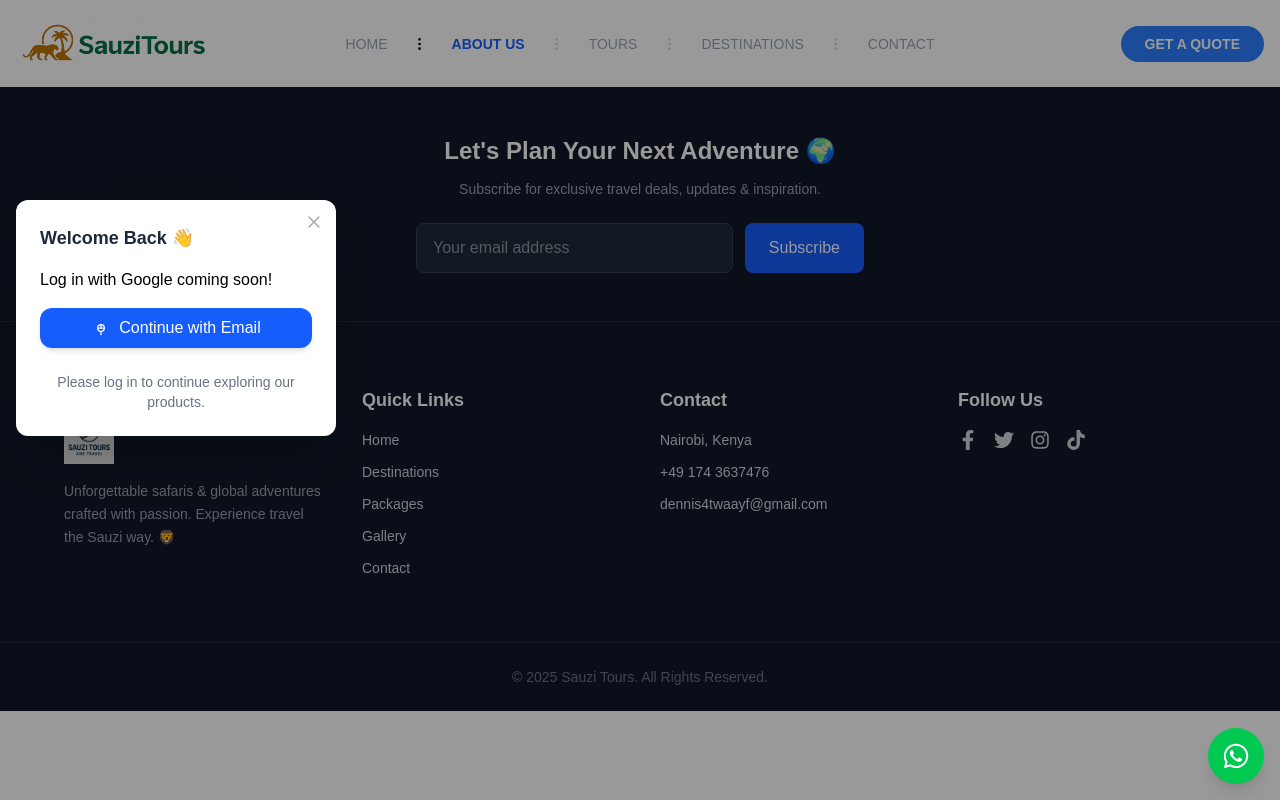
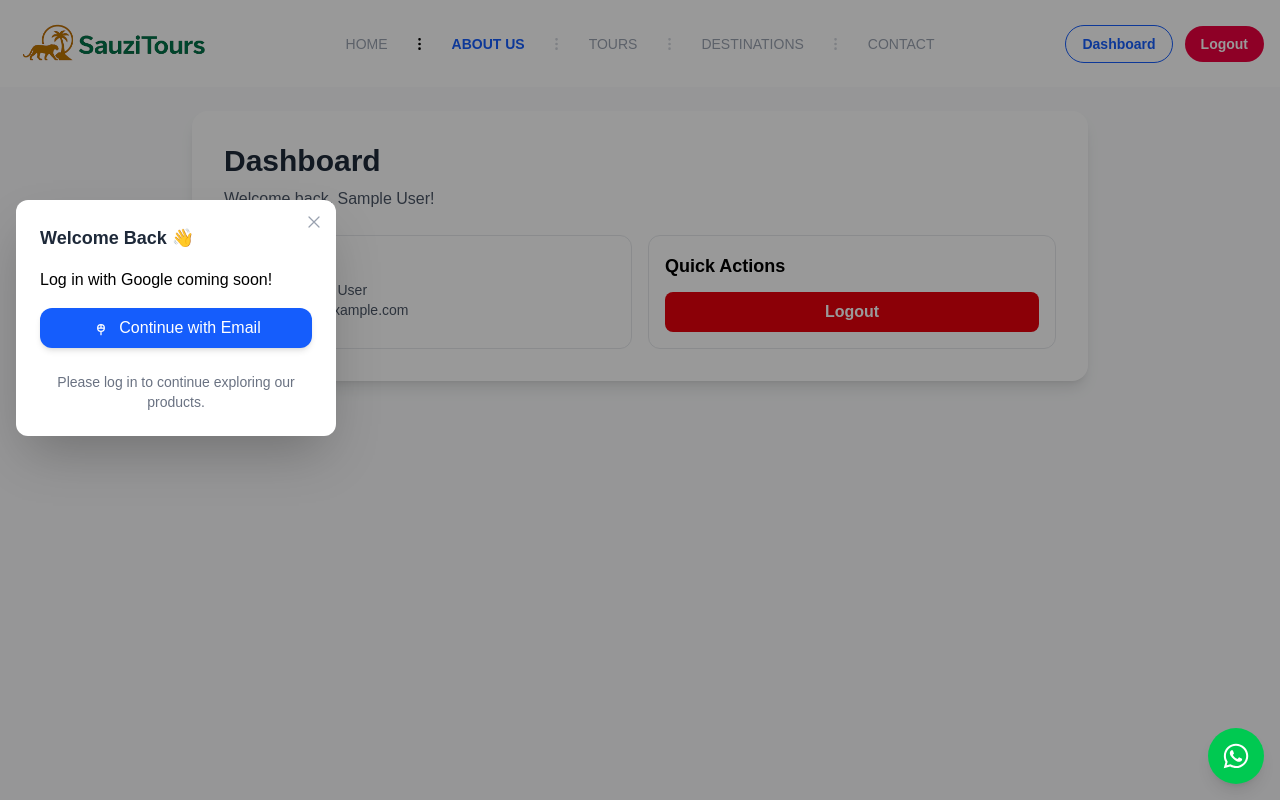
Before and after one commit to AMfalme/sauzi-tours-and-travels, a Next.js app: page /dashboard in a window 1280 px wide. Shown: the top 800 px of the page. Built offline with nearby package versions, Linux system fonts and the light colour scheme; no server answers; the database is empty; sample sign-in values are in the browser's storage.

Commit message:
Fix authentication and ensure dashboard is in a stable state. Add menu additions for auth states

```diff
--- a/src/app/(public)/login/page.tsx
+++ b/src/app/(public)/login/page.tsx
@@ -7,10 +7,16 @@ import { motion } from "framer-motion";
 import { Input } from "@/app/components/ui/input";
 import { loginWithEmail } from "@/app/lib/auth";
 
+type Notification = {
+  type: "success" | "error";
+  message: string;
+};
+
 const LoginPage = () => {
   const router = useRouter();
   const [form, setForm] = useState({ email: "", password: "" });
   const [error, setError] = useState("");
+  const [notification, setNotification] = useState<Notification | null>(null);
   const [loading, setLoading] = useState(false);
 
   const handleChange = (e: React.ChangeEvent<HTMLInputElement>) => {
@@ -38,10 +44,13 @@ const LoginPage = () => {
     const result = await loginWithEmail(form.email, form.password);
 
     if (result.success) {
-      // Redirect to user dashboard
-      router.push("/dashboard");
+      setNotification({ type: "success", message: "Login successful! Redirecting..." });
+      setTimeout(() => {
+        router.push("/dashboard");
+      }, 700);
     } else {
       setError(result.message);
+      setNotification({ type: "error", message: result.message });
     }
 
     setLoading(false);
@@ -93,7 +102,23 @@ const LoginPage = () => {
             />
           </div>
 
-          {/* Error Message */}
+          {/* Notification */}
+        {notification && (
+          <motion.div
+            initial={{ opacity: 0, y: -20 }}
+            animate={{ opacity: 1, y: 0 }}
+            exit={{ opacity: 0, y: -20 }}
+            className={`fixed top-4 left-1/2 -translate-x-1/2 z-50 w-[90vw] max-w-md rounded-lg px-4 py-3 text-sm shadow-lg ${
+              notification.type === "success"
+                ? "bg-emerald-100 border border-emerald-300 text-emerald-800"
+                : "bg-rose-100 border border-rose-300 text-rose-800"
+            }`}
+          >
+            {notification.message}
+          </motion.div>
+        )}
+
+        {/* Error Message */}
           {error && (
             <motion.div
               initial={{ opacity: 0 }}
--- a/src/app/(user)/dashboard/page.tsx
+++ b/src/app/(user)/dashboard/page.tsx
@@ -1,8 +1,76 @@
+"use client";
+
+import { useEffect, useState } from "react";
+import { useRouter } from "next/navigation";
+import { subscribeToAuthChanges, logoutUser } from "@/app/lib/auth";
 
 export default function Dashboard() {
+  const [user, setUser] = useState<any>(null);
+  const [status, setStatus] = useState<string>("Checking authentication...");
+  const [loading, setLoading] = useState(false);
+  const router = useRouter();
+
+  useEffect(() => {
+    const unsubscribe = subscribeToAuthChanges((currentUser) => {
+      if (currentUser) {
+        setUser(currentUser);
+        setStatus("Welcome back, " + currentUser.name + "!");
+      } else {
+        setUser(null);
+        setStatus("Redirecting to login...");
+        router.push("/login");
+      }
+    });
+
+    return () => unsubscribe();
+  }, [router]);
+
+  const handleLogout = async () => {
+    setLoading(true);
+    try {
+      await logoutUser();
+      router.push("/login");
+    } catch (error) {
+      console.error(error);
+      setStatus("Logout failed, please try again.");
+    } finally {
+      setLoading(false);
+    }
+  };
+
+  if (!user) {
+    return (
+      <div className="min-h-screen flex items-center justify-center">
+        <div className="text-center text-gray-500">{status}</div>
+      </div>
+    );
+  }
+
   return (
-    <>
+    <div className="min-h-screen p-6 bg-gray-50">
+      <div className="max-w-4xl mx-auto bg-white rounded-2xl shadow-lg p-8">
+        <h1 className="text-3xl font-bold text-gray-800 mb-2">Dashboard</h1>
+        <p className="text-gray-600 mb-6">{status}</p>
 
-    </>
+        <div className="grid grid-cols-1 md:grid-cols-2 gap-4">
+          <div className="rounded-xl border border-gray-200 p-4">
+            <h2 className="text-lg font-semibold">Profile</h2>
+            <p className="text-sm text-gray-600">Name: {user.name}</p>
+            <p className="text-sm text-gray-600">Email: {user.email}</p>
+          </div>
+
+          <div className="rounded-xl border border-gray-200 p-4">
+            <h2 className="text-lg font-semibold">Quick Actions</h2>
+            <button
+              onClick={handleLogout}
+              disabled={loading}
+              className="mt-3 w-full rounded-lg bg-red-600 text-white py-2 font-semibold hover:bg-red-700 transition"
+            >
+              {loading ? "Logging out..." : "Logout"}
+            </button>
+          </div>
+        </div>
+      </div>
+    </div>
   );
 }
--- a/src/app/(user)/layout.tsx
+++ b/src/app/(user)/layout.tsx
@@ -1,11 +1,40 @@
-import { redirect } from "next/navigation";
-import { getCurrentUser } from "@/app/lib/auth";
+"use client";
+
+import { useEffect, useState } from "react";
+import { useRouter } from "next/navigation";
+import { subscribeToAuthChanges } from "@/app/lib/auth";
 import type { ReactNode } from "react";
 
-export default async function UserLayout({ children }: { children: ReactNode }) {
-  const user = await getCurrentUser();
+export default function UserLayout({ children }: { children: ReactNode }) {
+  const [isLoading, setIsLoading] = useState(true);
+  const [isAuthed, setIsAuthed] = useState(false);
+  const router = useRouter();
 
-  if (!user) redirect("/login");
+  useEffect(() => {
+    const unsubscribe = subscribeToAuthChanges((user) => {
+      if (user) {
+        setIsAuthed(true);
+      } else {
+        setIsAuthed(false);
+        router.replace("/login");
+      }
+      setIsLoading(false);
+    });
+
+    return () => unsubscribe();
+  }, [router]);
+
+  if (isLoading) {
+    return (
+      <div className="min-h-screen flex items-center justify-center">
+        <p className="text-gray-500">Verifying authentication...</p>
+      </div>
+    );
+  }
+
+  if (!isAuthed) {
+    return null;
+  }
 
   return <>{children}</>;
 }
--- a/src/app/components/Nav.tsx
+++ b/src/app/components/Nav.tsx
@@ -1,9 +1,46 @@
+"use client";
+
 import Link from "next/link";
 import Image from "next/image";
+import { useEffect, useState } from "react";
+import { useRouter } from "next/navigation";
+import { logoutUser, subscribeToAuthChanges } from "@/app/lib/auth";
 
 export default function Navbar() {
+  const [user, setUser] = useState(false);
+  const [notification, setNotification] = useState<string | null>(null);
+  const router = useRouter();
+
+  useEffect(() => {
+    const unsubscribe = subscribeToAuthChanges((currentUser) => {
+      setUser(!!currentUser);
+    });
+
+    return () => unsubscribe();
+  }, []);
+
+  const handleLogout = async () => {
+    try {
+      await logoutUser();
+      setNotification("Logged out successfully.");
+      setUser(false);
+      setTimeout(() => {
+        setNotification(null);
+        router.push("/login");
+      }, 800);
+    } catch {
+      setNotification("Unable to logout. Please try again.");
+      setTimeout(() => setNotification(null), 2000);
+    }
+  };
+
   return (
     <>
+      {notification && (
+        <div className="fixed top-4 right-4 z-50 rounded-lg bg-blue-600 text-white px-4 py-2 shadow-lg">
+          {notification}
+        </div>
+      )}
       <nav className="relative px-4 py-4 flex justify-between items-center bg-white">
         <Link href="/" className="navbar-brand p-0">
           <Image
@@ -70,12 +107,37 @@ export default function Navbar() {
             </Link>
           </li>
         </ul>
+        {user ? (
+          <div className="hidden lg:flex gap-3 items-center">
             <Link
-          className="hidden lg:inline-block py-2 px-6 bg-blue-500 hover:bg-blue-600 text-sm text-white font-bold rounded-full transition duration-200 uppercase no-underline"
-          href="/quote"
+              href="/dashboard"
+              className="px-4 py-2 text-sm text-blue-600 font-semibold border border-blue-600 rounded-full hover:bg-blue-50 transition"
             >
-          GET A QUOTE
+              Dashboard
             </Link>
+            <button
+              onClick={handleLogout}
+              className="px-4 py-2 text-sm text-white font-semibold bg-rose-600 rounded-full hover:bg-rose-700 transition"
+            >
+              Logout
+            </button>
+          </div>
+        ) : (
+          <div className="hidden lg:flex gap-3 items-center">
+            <Link
+              href="/login"
+              className="px-4 py-2 text-sm text-blue-600 font-semibold border border-blue-600 rounded-full hover:bg-blue-50 transition"
+            >
+              Login
+            </Link>
+            <Link
+              href="/register"
+              className="px-4 py-2 text-sm text-white font-semibold bg-blue-600 rounded-full hover:bg-blue-700 transition"
+            >
+              Sign Up
+            </Link>
+          </div>
+        )}
       </nav>
       <div className="navbar-menu relative z-50 hidden">
         <div className="navbar-backdrop fixed inset-0 bg-gray-800 opacity-25"></div>
@@ -127,12 +189,28 @@ export default function Navbar() {
           </div>
           <div className="mt-auto">
             <div className="pt-6">
-              <Link className="block px-4 py-3 mb-3 leading-loose text-xs text-center font-semibold leading-none bg-gray-50 hover:bg-gray-100 rounded-full uppercase no-underline" href="/signin">
+              {user ? (
+                <>
+                  <Link className="block px-4 py-3 mb-3 leading-loose text-xs text-center font-semibold leading-none bg-gray-50 hover:bg-gray-100 rounded-full uppercase no-underline" href="/dashboard">
+                    DASHBOARD
+                  </Link>
+                  <button
+                    onClick={handleLogout}
+                    className="w-full block px-4 py-3 mb-2 leading-loose text-xs text-center text-white font-semibold bg-rose-600 hover:bg-rose-700 rounded-full uppercase"
+                  >
+                    LOGOUT
+                  </button>
+                </>
+              ) : (
+                <>
+                  <Link className="block px-4 py-3 mb-3 leading-loose text-xs text-center font-semibold leading-none bg-gray-50 hover:bg-gray-100 rounded-full uppercase no-underline" href="/login">
                     SIGN IN
                   </Link>
-              <Link className="block px-4 py-3 mb-2 leading-loose text-xs text-center text-white font-semibold bg-blue-600 hover:bg-blue-700 rounded-full uppercase no-underline" href="/signup">
-                GET A QUOTE
+                  <Link className="block px-4 py-3 mb-2 leading-loose text-xs text-center text-white font-semibold bg-blue-600 hover:bg-blue-700 rounded-full uppercase no-underline" href="/register">
+                    SIGN UP
                   </Link>
+                </>
+              )}
             </div>
             <p className="my-4 text-xs text-center text-gray-400">
               <span>Copyright © 2023</span>
```
Lines whose indentation alone changed are shown as unchanged.
